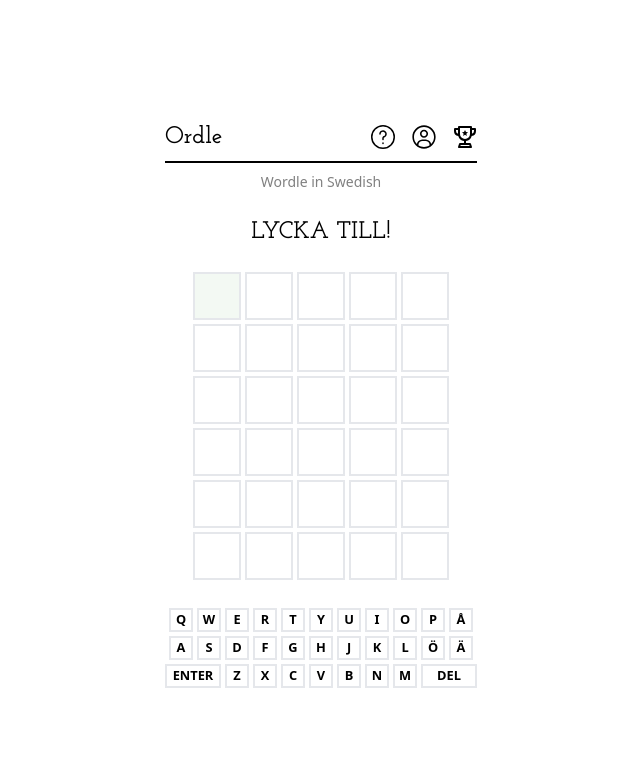
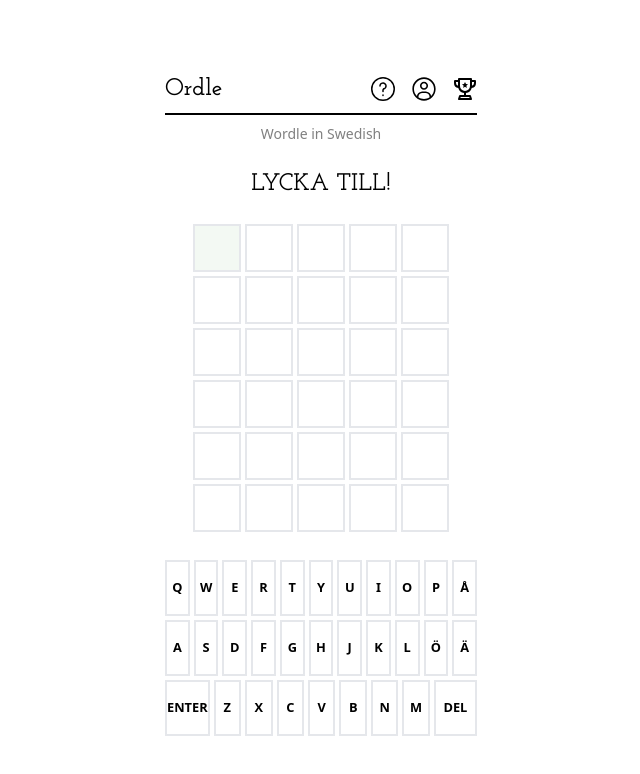
Before and after one commit to gusthv/ordle, a React (Vite) app: page /game in a window 1280 px wide. Shown: the top 774 px of the page, without its empty margins (319-959 px from the left). Built offline with nearby package versions, Linux system fonts and the light colour scheme.

Commit message:
style: update layout

```diff
--- a/src/Game.tsx
+++ b/src/Game.tsx
@@ -20,7 +20,7 @@ const Game = () => {
   const [headerText, setHeaderText] = useState("LYCKA TILL!");
   const [hasLoaded, setHasLoaded] = useState(false);
 
-  // const [isMobile, setIsMobile] = useState(false);
+  const [isMobile, setIsMobile] = useState(false);
 
   const sortedWordBank = wordBank
     .split("\n")
@@ -38,9 +38,9 @@ const Game = () => {
   }, [correctWord]);
 
   useEffect(() => {
-    // if (/Android|iPhone|iPad/i.test(navigator.userAgent)) {
-    //   setIsMobile(true);
-    // }
+    if (/Android|iPhone|iPad/i.test(navigator.userAgent)) {
+      setIsMobile(true);
+    }
 
     const timer = setTimeout(() => {
       setHasLoaded(true);
@@ -272,7 +272,11 @@ const Game = () => {
         ))}
       </div>
       {/* {isMobile ? <Keyboard onKeyPress={handleKeyPress} /> : null} */}
-      <Keyboard onKeyPress={handleKeyPress} keyFeedback={keyFeedback} />
+      <Keyboard
+        onKeyPress={handleKeyPress}
+        keyFeedback={keyFeedback}
+        isMobile={isMobile}
+      />
     </div>
   );
 };
--- a/src/Keyboard.tsx
+++ b/src/Keyboard.tsx
@@ -1,47 +1,14 @@
-// interface KeyboardProps {
-//   onKeyPress: (key: string) => void;
-// }
-
-// const Keyboard: React.FC<KeyboardProps> = ({ onKeyPress }) => {
-//   const characterArray = ["QWERTYUIOPÅ", "ASDFGHJKLÖÄ", "0ZXCVBNM1"];
-
-//   const handleKeyboardPress = (e: React.MouseEvent<HTMLButtonElement>) => {
-//     const char = e.currentTarget.textContent || "";
-//     onKeyPress(char);
-//   };
-
-//   return (
-//     <div className="fixed bottom-0 mb-12">
-//       {characterArray.map((row, rowIndex) => (
-//         <div
-//           key={rowIndex}
-//           className="flex flex-row justify-center items-center gap-1 text-[0.8rem]"
-//         >
-//           {row.split("").map((char, charIndex) => (
-//             <button
-//               key={charIndex}
-//               className={`${
-//                 char === "0" || char === "1" ? "w-14 h-6" : "w-6 h-6"
-//               } mt-1 border-2 font-bold`}
-//               onClick={handleKeyboardPress}
-//             >
-//               {char === "0" ? "ENTER" : char === "1" ? "DEL" : char}
-//             </button>
-//           ))}
-//         </div>
-//       ))}
-//     </div>
-//   );
-// };
-
-// export default Keyboard;
-
 interface KeyboardProps {
   onKeyPress: (key: string) => void;
   keyFeedback: { [key: string]: string };
+  isMobile: boolean;
 }
 
-const Keyboard: React.FC<KeyboardProps> = ({ onKeyPress, keyFeedback }) => {
+const Keyboard: React.FC<KeyboardProps> = ({
+  onKeyPress,
+  keyFeedback,
+  isMobile,
+}) => {
   const characterArray = ["QWERTYUIOPÅ", "ASDFGHJKLÖÄ", "0ZXCVBNM1"];
 
   const handleKeyboardPress = (e: React.MouseEvent<HTMLButtonElement>) => {
@@ -50,18 +17,18 @@ const Keyboard: React.FC<KeyboardProps> = ({ onKeyPress, keyFeedback }) => {
   };
 
   return (
-    <div className="mt-6">
+    <div className={`${!isMobile ? "w-[312px]" : "w-[95%]"} mt-6`}>
       {characterArray.map((row, rowIndex) => (
         <div
           key={rowIndex}
-          className="flex flex-row justify-center items-center gap-1 text-[0.8rem]"
+          className="flex justify-center items-center gap-1 text-[0.8rem]"
         >
           {row.split("").map((char, charIndex) => (
             <button
               key={charIndex}
               className={`${
-                char === "0" || char === "1" ? "w-14 h-6" : "w-6 h-6"
-              } mt-1 border-2 font-bold ${
+                char === "0" || char === "1" ? "w-16 h-14" : "w-10 h-14"
+              } flex flex-grow justify-center items-center mt-1 border-2 font-bold ${
                 keyFeedback[char] === "green"
                   ? "bg-green-500"
                   : keyFeedback[char] === "yellow"
```
